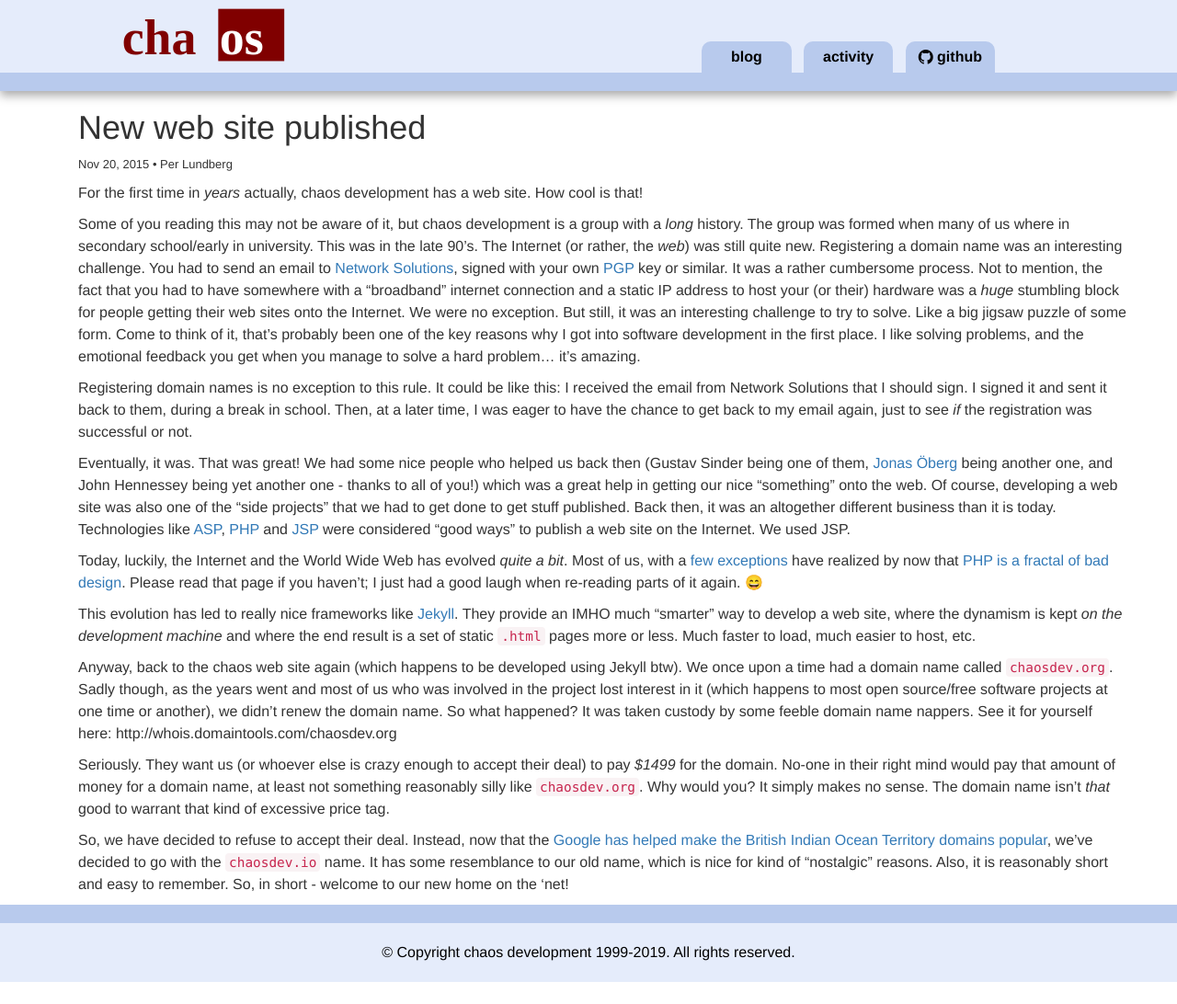
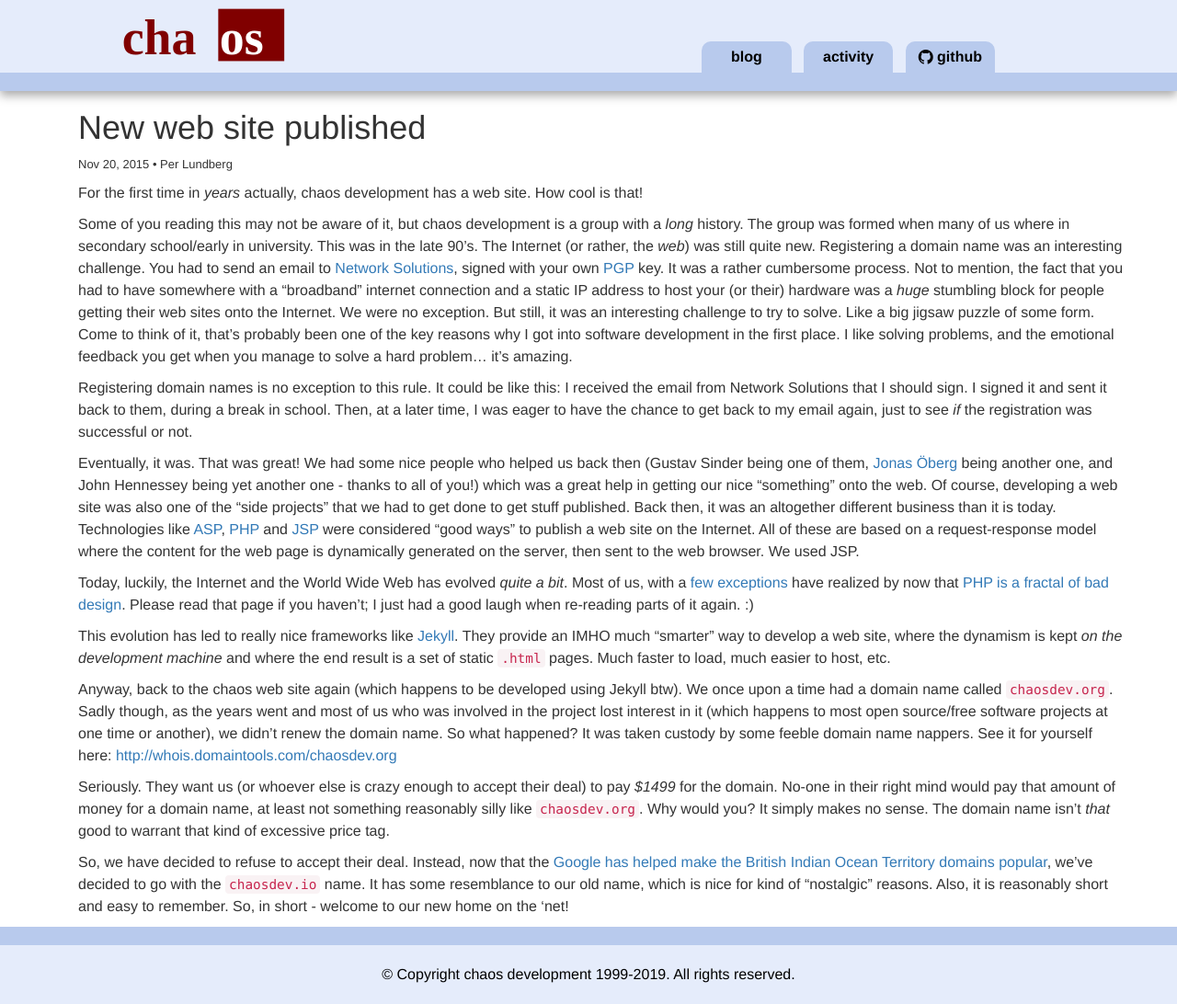
Before and after one commit to chaos4ever/chaos4ever.github.io, a Jekyll site: the page built from _posts/2015-11-20-new-web-site-published.md, in a window 1280 px wide. Shown: the whole page at 92% size. Built offline with Jekyll 4.4.1, drawn with Linux system fonts in a browser that asks for light colours; nearby versions of some CDN libraries; emoji names are drawn with the system emoji font; Markdown is read by kramdown in place of the engine named in the settings; comment, search, counter and statistics services are not loaded; before the commit the page ends 1068 px from its top, so only the background shows below that.

Commit message:
Fix typo, minor improvements.

```diff
--- a/_posts/2015-11-20-new-web-site-published.md
+++ b/_posts/2015-11-20-new-web-site-published.md
@@ -7,17 +7,17 @@ author: Per Lundberg
 
 For the first time in *years* actually, chaos development has a web site. How cool is that!
 
-Some of you reading this may not be aware of it, but chaos development is a group with a *long* history. The group was formed when many of us where in secondary school/early in university. This was in the late 90's. The Internet (or rather, the *web*) was still quite new. Registering a domain name was an interesting challenge. You had to send an email to [Network Solutions](https://en.wikipedia.org/wiki/Network_Solutions), signed with your own [PGP](https://en.wikipedia.org/wiki/Pretty_Good_Privacy) key or similar. It was a rather cumbersome process. Not to mention, the fact that you had to have somewhere with a "broadband" internet connection and a static IP address to host your (or their) hardware was a *huge* stumbling block for people getting their web sites onto the Internet. We were no exception. But still, it was an interesting challenge to try to solve. Like a big jigsaw puzzle of some form. Come to think of it, that's probably been one of the key reasons why I got into software development in the first place. I like solving problems, and the emotional feedback you get when you manage to solve a hard problem... it's amazing.
+Some of you reading this may not be aware of it, but chaos development is a group with a *long* history. The group was formed when many of us where in secondary school/early in university. This was in the late 90's. The Internet (or rather, the *web*) was still quite new. Registering a domain name was an interesting challenge. You had to send an email to [Network Solutions](https://en.wikipedia.org/wiki/Network_Solutions), signed with your own [PGP](https://en.wikipedia.org/wiki/Pretty_Good_Privacy) key. It was a rather cumbersome process. Not to mention, the fact that you had to have somewhere with a "broadband" internet connection and a static IP address to host your (or their) hardware was a *huge* stumbling block for people getting their web sites onto the Internet. We were no exception. But still, it was an interesting challenge to try to solve. Like a big jigsaw puzzle of some form. Come to think of it, that's probably been one of the key reasons why I got into software development in the first place. I like solving problems, and the emotional feedback you get when you manage to solve a hard problem... it's amazing.
 
 Registering domain names is no exception to this rule. It could be like this: I received the email from Network Solutions that I should sign. I signed it and sent it back to them, during a break in school. Then, at a later time, I was eager to have the chance to get back to my email again, just to see *if* the registration was successful or not.
 
-Eventually, it was. That was great! We had some nice people who helped us back then (Gustav Sinder being one of them, [Jonas Öberg](https://en.wikipedia.org/wiki/Jonas_%C3%96berg) being another one, and John Hennessey being yet another one - thanks to all of you!) which was a great help in getting our nice "something" onto the web. Of course, developing a web site was also one of the "side projects" that we had to get done to get stuff published. Back then, it was an altogether different business than it is today. Technologies like [ASP](https://en.wikipedia.org/wiki/Active_Server_Pages), [PHP](https://en.wikipedia.org/wiki/PHP) and [JSP](https://en.wikipedia.org/wiki/JavaServer_Pages) were considered "good ways" to publish a web site on the Internet. We used JSP.
+Eventually, it was. That was great! We had some nice people who helped us back then (Gustav Sinder being one of them, [Jonas Öberg](https://en.wikipedia.org/wiki/Jonas_%C3%96berg) being another one, and John Hennessey being yet another one - thanks to all of you!) which was a great help in getting our nice "something" onto the web. Of course, developing a web site was also one of the "side projects" that we had to get done to get stuff published. Back then, it was an altogether different business than it is today. Technologies like [ASP](https://en.wikipedia.org/wiki/Active_Server_Pages), [PHP](https://en.wikipedia.org/wiki/PHP) and [JSP](https://en.wikipedia.org/wiki/JavaServer_Pages) were considered "good ways" to publish a web site on the Internet. All of these are based on a request-response model where the content for the web page is dynamically generated on the server, then sent to the web browser. We used JSP.
 
-Today, luckily, the Internet and the World Wide Web has evolved *quite a bit*. Most of us, with a [few exceptions](https://www.facebook.com/notes/facebook/php-and-facebook/2356432130) have realized by now that [PHP is a fractal of bad design](http://eev.ee/blog/2012/04/09/php-a-fractal-of-bad-design/). Please read that page if you haven't; I just had a good laugh when re-reading parts of it again. :smile:
+Today, luckily, the Internet and the World Wide Web has evolved *quite a bit*. Most of us, with a [few exceptions](https://www.facebook.com/notes/facebook/php-and-facebook/2356432130) have realized by now that [PHP is a fractal of bad design](http://eev.ee/blog/2012/04/09/php-a-fractal-of-bad-design/). Please read that page if you haven't; I just had a good laugh when re-reading parts of it again. :)
 
-This evolution has led to really nice frameworks like [Jekyll](http://jekyllrb.com). They provide an IMHO much "smarter" way to develop a web site, where the dynamism is kept *on the development machine* and where the end result is a set of static `.html` pages more or less. Much faster to load, much easier to host, etc.
+This evolution has led to really nice frameworks like [Jekyll](http://jekyllrb.com). They provide an IMHO much "smarter" way to develop a web site, where the dynamism is kept *on the development machine* and where the end result is a set of static `.html` pages. Much faster to load, much easier to host, etc.
 
-Anyway, back to the chaos web site again (which happens to be developed using Jekyll btw). We once upon a time had a domain name called `chaosdev.org`. Sadly though, as the years went and most of us who was involved in the project lost interest in it (which happens to most open source/free software projects at one time or another), we didn't renew the domain name. So what happened? It was taken custody by some feeble domain name nappers. See it for yourself here: http://whois.domaintools.com/chaosdev.org
+Anyway, back to the chaos web site again (which happens to be developed using Jekyll btw). We once upon a time had a domain name called `chaosdev.org`. Sadly though, as the years went and most of us who was involved in the project lost interest in it (which happens to most open source/free software projects at one time or another), we didn't renew the domain name. So what happened? It was taken custody by some feeble domain name nappers. See it for yourself here: [http://whois.domaintools.com/chaosdev.org](http://whois.domaintools.com/chaosdev.org)
 
 Seriously. They want us (or whoever else is crazy enough to accept their deal) to pay *$1499* for the domain. No-one in their right mind would pay that amount of money for a domain name, at least not something reasonably silly like `chaosdev.org`. Why would you? It simply makes no sense. The domain name isn't *that* good to warrant that kind of excessive price tag.
 
```
Also changed, not shown: _includes/index.md (+1 -1 lines).
